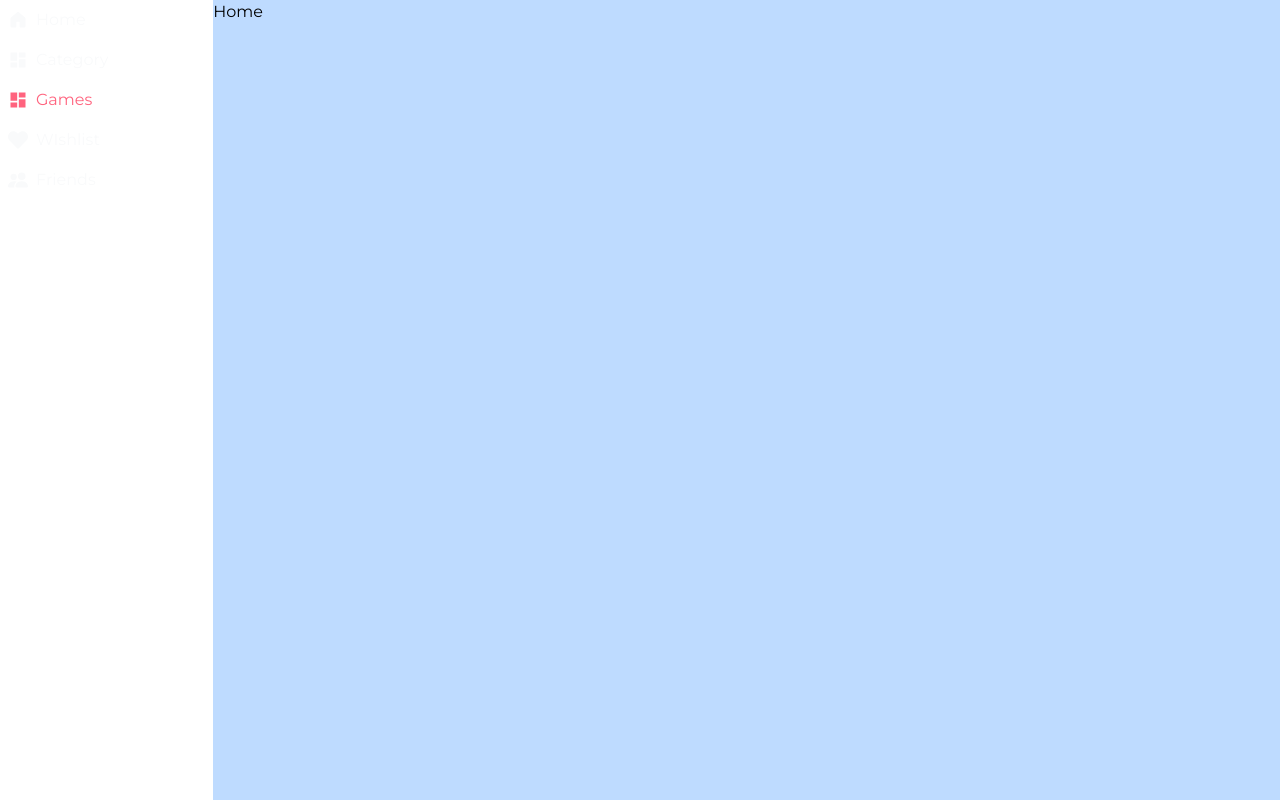
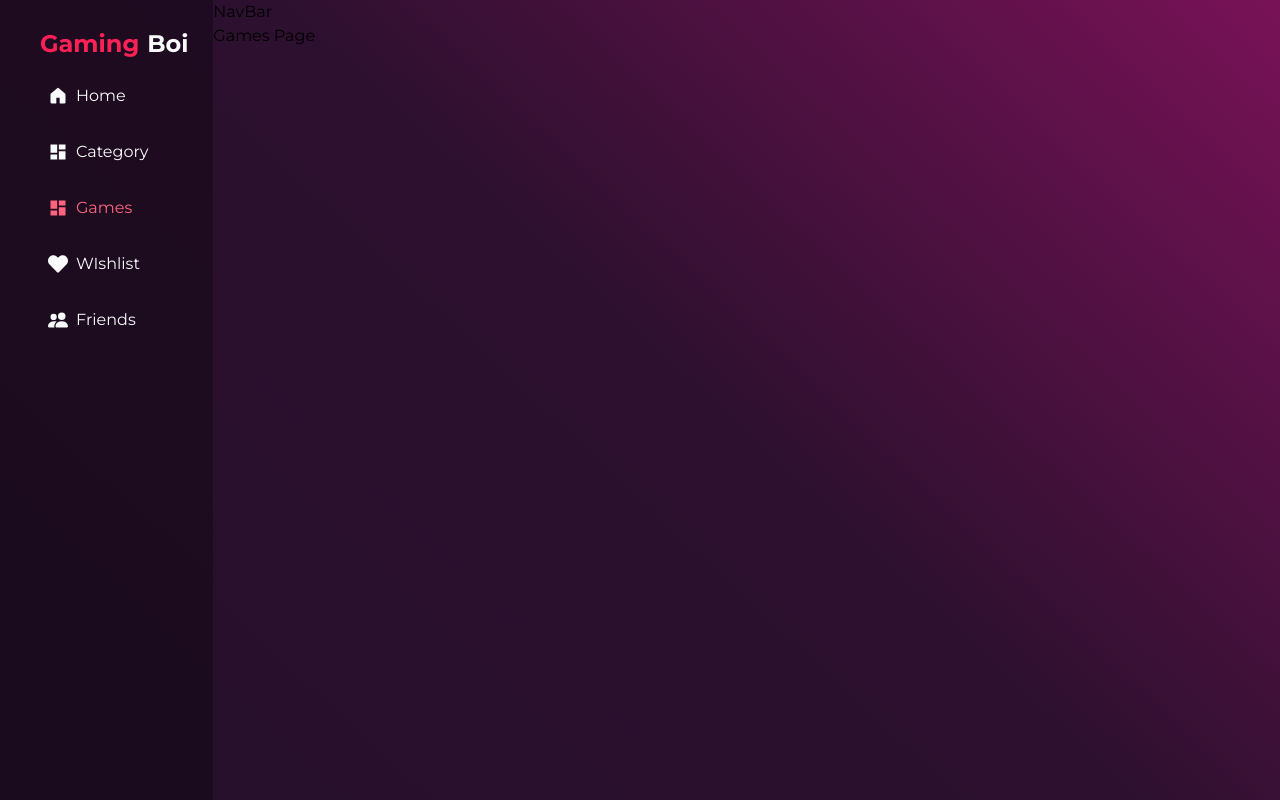
Before and after one commit to abdullahhani7/gaming-app-next-js, a Next.js app: page /games in a window 1280 px wide. Built offline with nearby package versions, Linux system fonts and the light colour scheme.

Commit message:
add: NavBar and restyle main layout

```diff
--- a/app/(grid)/games/page.tsx
+++ b/app/(grid)/games/page.tsx
@@ -1,9 +1,7 @@
-import React from 'react'
+import React from "react";
 
-const Home = () => {
-  return (
-    <div>Home</div>
-  )
-}
+const GamesPage = () => {
+  return <div>Games Page</div>;
+};
 
-export default Home
+export default GamesPage;
--- a/app/(grid)/layout.tsx
+++ b/app/(grid)/layout.tsx
@@ -1,4 +1,5 @@
 import GridContainer from "../components/defaults/GridContainer";
+import NavBar from "../components/nav/NavBar";
 import SideBar from "../components/nav/SideBar";
 
 export default function RootLayout({
@@ -7,10 +8,11 @@ export default function RootLayout({
   children: React.ReactNode;
 }>) {
   return (
-    <main className="grid h-screen text-black  ">
+    <main className="grid h-screen background  ">
       <GridContainer cols={12}>
         <SideBar />
-        <div className="bg-blue-200  col-span-full lg:col-span-10">
+        <div className=" col-span-full lg:col-span-10">
+          <NavBar />
           {children}
         </div>
       </GridContainer>
--- /dev/null
+++ b/app/(grid)/page.tsx
@@ -0,0 +1,9 @@
+import React from 'react'
+
+const GridPage = () => {
+  return (
+    <div>Grid Page</div>
+  )
+}
+
+export default GridPage
--- /dev/null
+++ b/app/components/nav/NavBar.tsx
@@ -0,0 +1,9 @@
+import React from 'react'
+
+const NavBar = () => {
+  return (
+    <div>NavBar</div>
+  )
+}
+
+export default NavBar
--- a/app/components/nav/NavLink.tsx
+++ b/app/components/nav/NavLink.tsx
@@ -21,7 +21,7 @@ const NavLink = ({ navlink }: TNavLinkProps) => {
       href={link}
       className={`flex ${
         isActive ? "text-rose-400" : "text-gray-50"
-      } gap-2 items-center p-2  rounded-md`}
+      } hover:text-rose-400 my-2 gap-2 items-center duration-200 p-2 rounded-md`}
     >
       {React.cloneElement(icon, { className: "w-5 h-5" })}
       {label}
--- a/app/components/nav/SideBar.tsx
+++ b/app/components/nav/SideBar.tsx
@@ -4,6 +4,7 @@ import { FaHeart } from "react-icons/fa";
 import { GoHomeFill } from "react-icons/go";
 import { MdDashboard } from "react-icons/md";
 import NavLink from "./NavLink";
+import Logo from "../defaults/Logo";
 
 export const NAV_LINKS = [
   {
@@ -35,10 +36,13 @@ export const NAV_LINKS = [
 
 const SideBar = () => {
   return (
-    <div className="col-span-2 ">
-      {NAV_LINKS.map((navlink) => (
-        <NavLink navlink={navlink} />
-      ))}
+    <div className="col-span-2">
+      <div className="flex  flex-col  h-screen sticky inset-0 py-5 px-10 bg-black/30 text-gray-50">
+        <Logo />
+        {NAV_LINKS.map((navlink) => (
+          <NavLink navlink={navlink} />
+        ))}
+      </div>
     </div>
   );
 };
--- a/app/globals.css
+++ b/app/globals.css
@@ -1 +1,15 @@
 @import "tailwindcss";
+
+.background {
+  background: rgb(220, 21, 141);
+  background: linear-gradient(
+    43deg,
+    rgba(220, 21, 141, 1) 0%,
+    rgba(120, 18, 87, 1) 0%,
+    rgba(37, 16, 43, 1) 0%,
+    rgba(45, 16, 47, 1) 53%,
+    rgba(120, 18, 87, 1) 100%,
+    rgba(220, 21, 141, 1) 100%,
+    rgba(120, 18, 87, 1) 100%
+  );
+}
--- a/app/page.tsx
+++ /dev/null
@@ -1,5 +0,0 @@
-
-
-export default function Home() {
-  return <div>hello</div>;
-}
```
